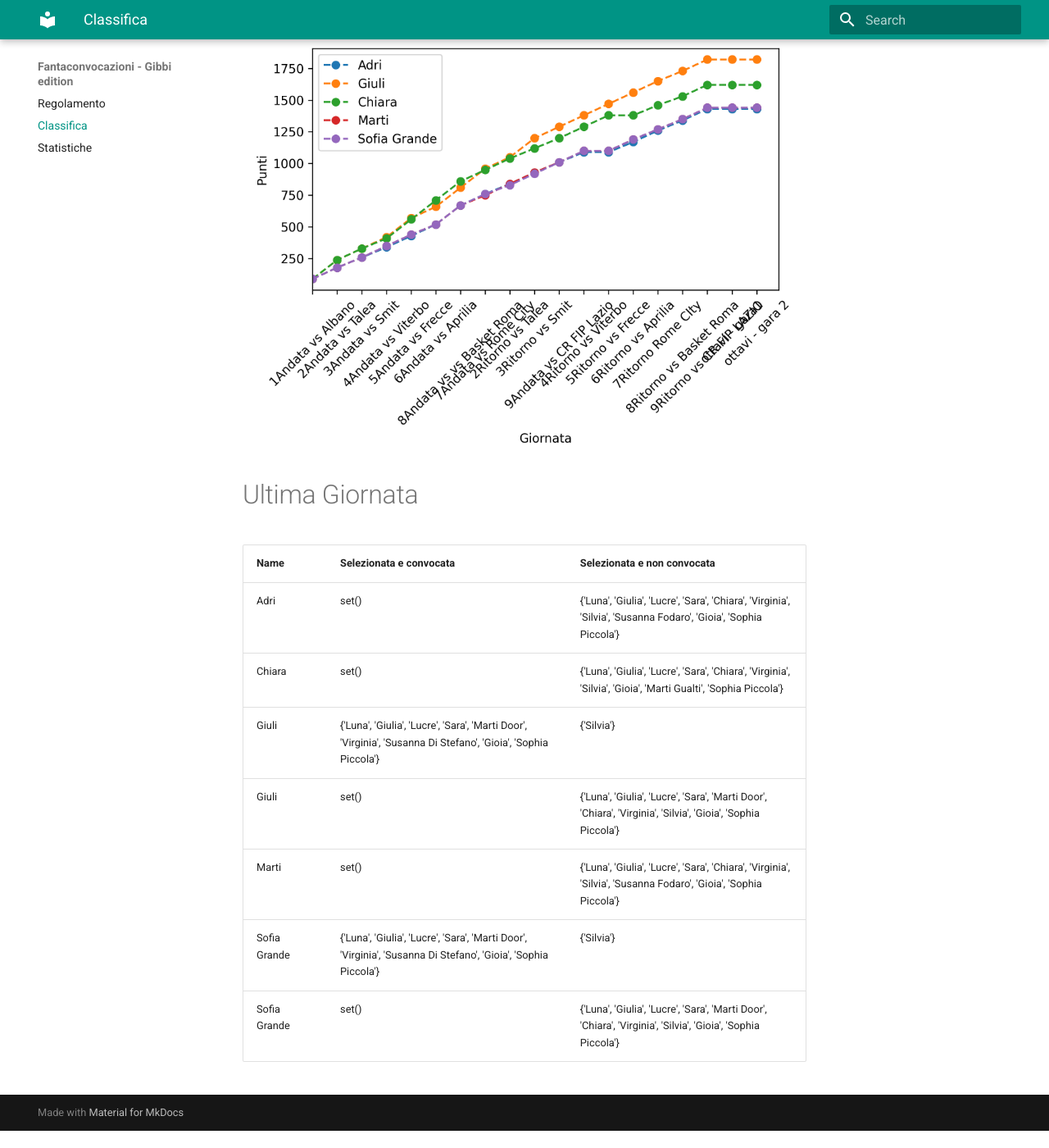
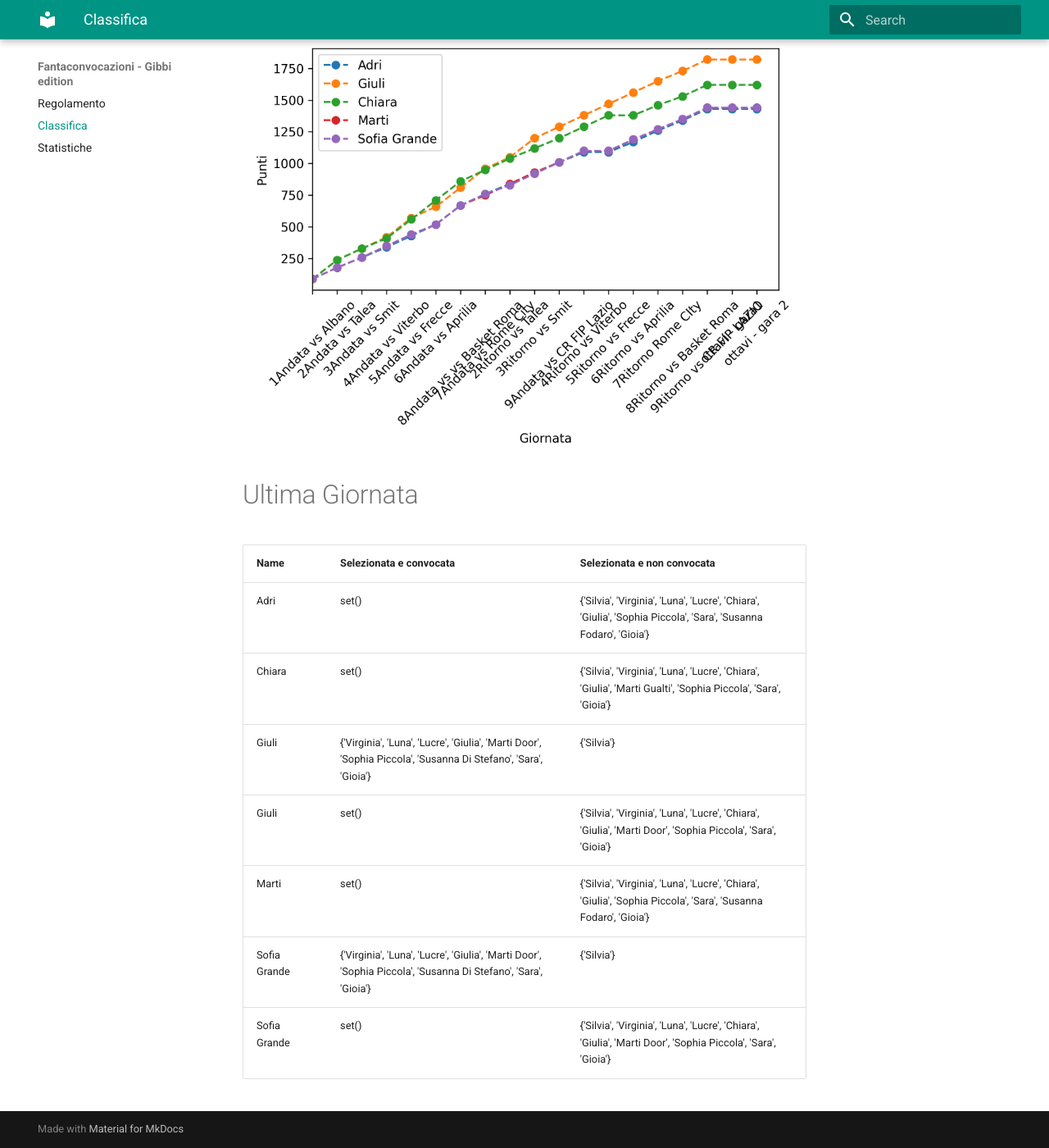
Before and after one commit to martinig94/fantagibbi, an MkDocs documentation site: the page built from docs/Classifica.md, in a window 1280 px wide and 1400 px high, scrolled down 565 px. Shown: the whole window at 82% size. Built offline with MkDocs 1.6.1 and Material for MkDocs 9.7.7, drawn with Linux system fonts in a browser that asks for light colours; before the commit the page ends 1944 px from its top, so only the background shows below that.

Commit message:
Auto-update from main.py

```diff
--- a/docs/Classifica.md
+++ b/docs/Classifica.md
@@ -18,11 +18,11 @@
 <!-- START_TABLE CORRECT -->
 | Name         | Selezionata e convocata                                                                                        | Selezionata e non convocata                                                                                      |
 |:-------------|:---------------------------------------------------------------------------------------------------------------|:-----------------------------------------------------------------------------------------------------------------|
-| Adri         | set()                                                                                                          | {'Luna', 'Giulia', 'Lucre', 'Sara', 'Chiara', 'Virginia', 'Silvia', 'Susanna Fodaro', 'Gioia', 'Sophia Piccola'} |
-| Chiara       | set()                                                                                                          | {'Luna', 'Giulia', 'Lucre', 'Sara', 'Chiara', 'Virginia', 'Silvia', 'Gioia', 'Marti Gualti', 'Sophia Piccola'}   |
-| Giuli        | {'Luna', 'Giulia', 'Lucre', 'Sara', 'Marti Door', 'Virginia', 'Susanna Di Stefano', 'Gioia', 'Sophia Piccola'} | {'Silvia'}                                                                                                       |
-| Giuli        | set()                                                                                                          | {'Luna', 'Giulia', 'Lucre', 'Sara', 'Marti Door', 'Chiara', 'Virginia', 'Silvia', 'Gioia', 'Sophia Piccola'}     |
-| Marti        | set()                                                                                                          | {'Luna', 'Giulia', 'Lucre', 'Sara', 'Chiara', 'Virginia', 'Silvia', 'Susanna Fodaro', 'Gioia', 'Sophia Piccola'} |
-| Sofia Grande | {'Luna', 'Giulia', 'Lucre', 'Sara', 'Marti Door', 'Virginia', 'Susanna Di Stefano', 'Gioia', 'Sophia Piccola'} | {'Silvia'}                                                                                                       |
-| Sofia Grande | set()                                                                                                          | {'Luna', 'Giulia', 'Lucre', 'Sara', 'Marti Door', 'Chiara', 'Virginia', 'Silvia', 'Gioia', 'Sophia Piccola'}     |
+| Adri         | set()                                                                                                          | {'Silvia', 'Virginia', 'Luna', 'Lucre', 'Chiara', 'Giulia', 'Sophia Piccola', 'Sara', 'Susanna Fodaro', 'Gioia'} |
+| Chiara       | set()                                                                                                          | {'Silvia', 'Virginia', 'Luna', 'Lucre', 'Chiara', 'Giulia', 'Marti Gualti', 'Sophia Piccola', 'Sara', 'Gioia'}   |
+| Giuli        | {'Virginia', 'Luna', 'Lucre', 'Giulia', 'Marti Door', 'Sophia Piccola', 'Susanna Di Stefano', 'Sara', 'Gioia'} | {'Silvia'}                                                                                                       |
+| Giuli        | set()                                                                                                          | {'Silvia', 'Virginia', 'Luna', 'Lucre', 'Chiara', 'Giulia', 'Marti Door', 'Sophia Piccola', 'Sara', 'Gioia'}     |
+| Marti        | set()                                                                                                          | {'Silvia', 'Virginia', 'Luna', 'Lucre', 'Chiara', 'Giulia', 'Sophia Piccola', 'Sara', 'Susanna Fodaro', 'Gioia'} |
+| Sofia Grande | {'Virginia', 'Luna', 'Lucre', 'Giulia', 'Marti Door', 'Sophia Piccola', 'Susanna Di Stefano', 'Sara', 'Gioia'} | {'Silvia'}                                                                                                       |
+| Sofia Grande | set()                                                                                                          | {'Silvia', 'Virginia', 'Luna', 'Lucre', 'Chiara', 'Giulia', 'Marti Door', 'Sophia Piccola', 'Sara', 'Gioia'}     |
 <!-- END_TABLE CORRECT -->
```
